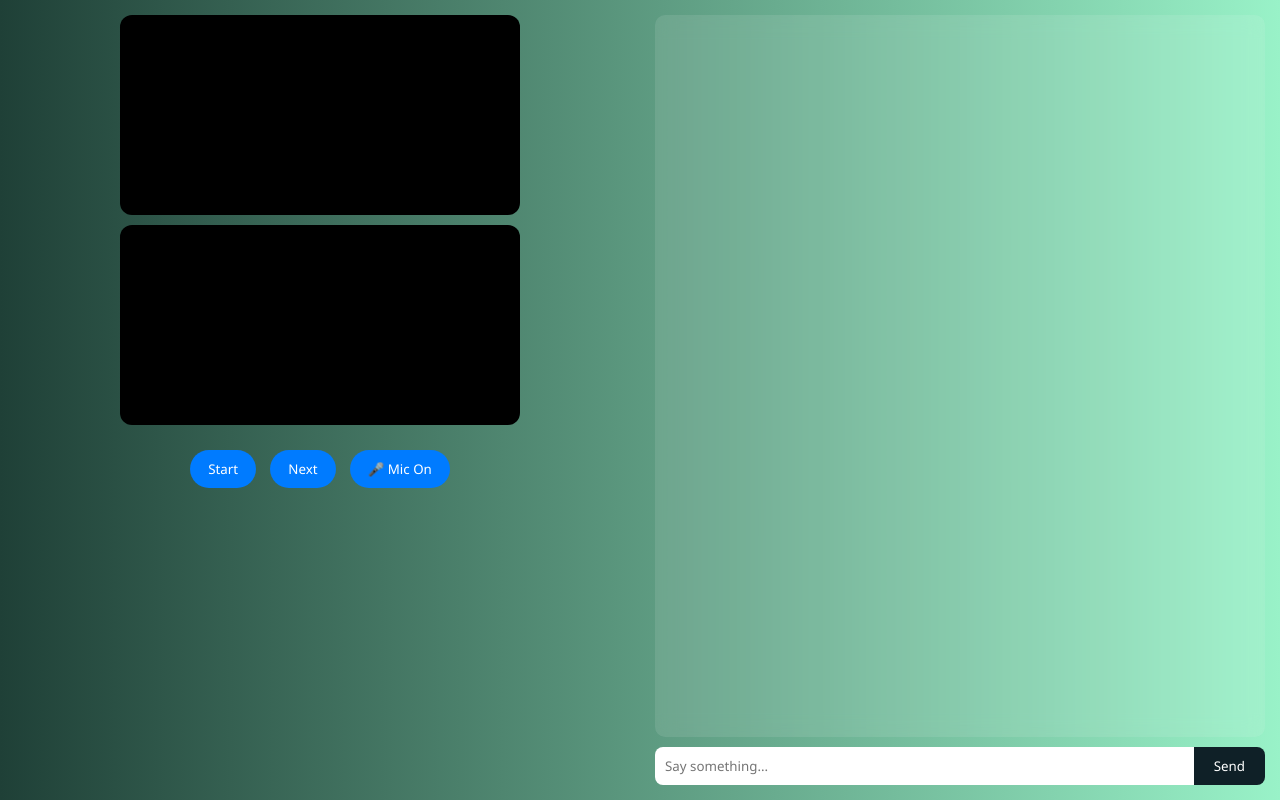
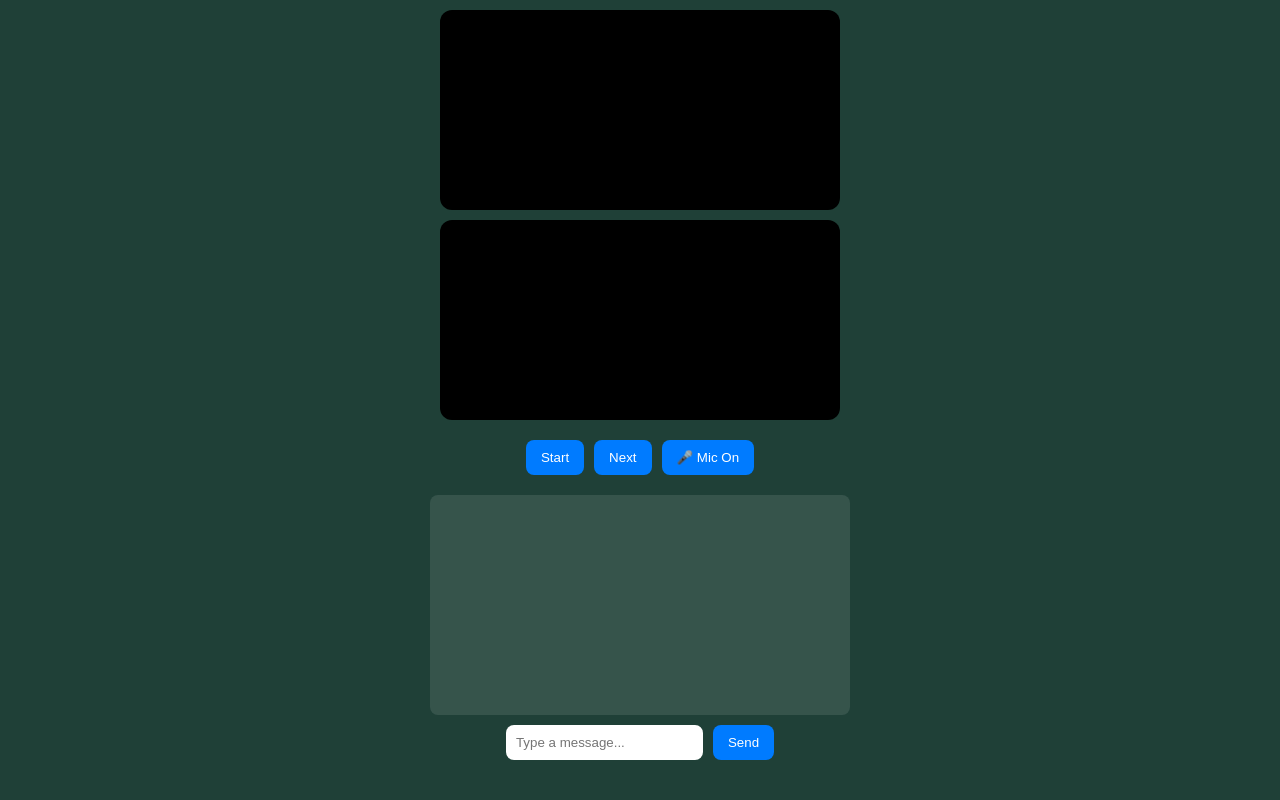
Before and after one commit to Alert9820/Omegle, a website: page public/index.html in a window 1280 px wide. Drawn offline with nearby package versions, Linux system fonts and the light colour scheme; no server answers.

Commit message:
Update index.html

```diff
--- a/public/index.html
+++ b/public/index.html
@@ -5,87 +5,33 @@
   <meta name="viewport" content="width=device-width, initial-scale=1.0"/>
   <title>Omegle Clone - Sunny</title>
   <style>
-    * { margin: 0; padding: 0; box-sizing: border-box; font-family: 'Segoe UI', sans-serif; }
-    body { display: flex; flex-direction: column; height: 100vh; background: linear-gradient(to right, #1f4037, #99f2c8); }
-
-    .main {
-      display: flex;
-      flex: 1;
-      flex-direction: row;
-      overflow: hidden;
+    body {
+      margin: 0; font-family: Arial; background: #1f4037; color: #fff;
+      display: flex; flex-direction: column; height: 100vh;
     }
-
-    .video-area, .chat-area {
-      flex: 1;
-      padding: 15px;
-      display: flex;
-      flex-direction: column;
-      align-items: center;
+    .video-container, .chat-container {
+      flex: 1; padding: 10px; display: flex; flex-direction: column; align-items: center;
     }
-
     video {
-      width: 90%;
-      max-width: 400px;
-      border-radius: 12px;
-      margin-bottom: 10px;
-      background: #000;
+      width: 90%; max-width: 400px; border-radius: 12px; background: black; margin-bottom: 10px;
     }
-
-    .controls {
-      margin: 10px;
+    .controls, .chat-controls {
+      display: flex; gap: 10px; margin-top: 10px;
     }
-
-    .controls button {
-      margin: 5px;
-      padding: 10px 18px;
-      border-radius: 20px;
-      border: none;
-      background: #007bff;
-      color: white;
-      cursor: pointer;
+    button {
+      padding: 10px 15px; border-radius: 8px; border: none;
+      background: #007bff; color: white; cursor: pointer;
     }
-
     #messages {
-      flex: 1;
-      width: 100%;
-      background: rgba(255, 255, 255, 0.1);
-      backdrop-filter: blur(10px);
-      color: white;
-      border-radius: 10px;
-      padding: 10px;
-      overflow-y: auto;
-      margin-bottom: 10px;
+      width: 100%; max-width: 400px; height: 200px;
+      background: rgba(255,255,255,0.1); overflow-y: auto;
+      padding: 10px; border-radius: 8px;
     }
-
-    #message-input {
-      display: flex;
-      width: 100%;
-    }
-
-    #msgBox {
-      flex: 1;
-      padding: 10px;
-      border: none;
-      border-radius: 8px 0 0 8px;
-    }
-
-    #sendBtn {
-      padding: 10px 20px;
-      border: none;
-      background-color: #0f2027;
-      color: white;
-      border-radius: 0 8px 8px 0;
-      cursor: pointer;
-    }
-
-    @media (max-width: 768px) {
-      .main { flex-direction: column; }
-    }
+    input { flex: 1; padding: 10px; border-radius: 8px; border: none; }
   </style>
 </head>
 <body>
-  <div class="main">
-    <div class="video-area">
+  <div class="video-container">
     <video id="localVideo" autoplay muted playsinline></video>
     <video id="remoteVideo" autoplay playsinline></video>
     <div class="controls">
@@ -94,22 +40,17 @@
       <button id="micBtn">🎤 Mic On</button>
     </div>
   </div>
-    <div class="chat-area">
+  <div class="chat-container">
     <div id="messages"></div>
-      <div id="message-input">
-        <input type="text" id="msgBox" placeholder="Say something..." />
+    <div class="chat-controls">
+      <input id="msgBox" placeholder="Type a message..." />
       <button id="sendBtn">Send</button>
-      </div>
     </div>
   </div>
 
   <script src="/socket.io/socket.io.js"></script>
   <script>
     const socket = io();
-    let localStream, peerConnection;
-    const config = { iceServers: [{ urls: 'stun:stun.l.google.com:19302' }] };
-    let isMicOn = true;
-
     const localVideo = document.getElementById('localVideo');
     const remoteVideo = document.getElementById('remoteVideo');
     const startBtn = document.getElementById('startBtn');
@@ -119,39 +60,47 @@
     const sendBtn = document.getElementById('sendBtn');
     const messages = document.getElementById('messages');
 
+    let localStream, peerConnection, micEnabled = true;
+    const config = { iceServers: [{ urls: 'stun:stun.l.google.com:19302' }] };
+
     startBtn.onclick = async () => {
-      if (!localStream) {
       localStream = await navigator.mediaDevices.getUserMedia({ video: true, audio: true });
       localVideo.srcObject = localStream;
-      }
       socket.emit('ready');
     };
 
     nextBtn.onclick = () => {
       socket.emit('next');
       cleanup();
+      socket.emit('ready');
     };
 
     micBtn.onclick = () => {
       if (!localStream) return;
-      isMicOn = !isMicOn;
-      localStream.getAudioTracks()[0].enabled = isMicOn;
-      micBtn.textContent = isMicOn ? '🎤 Mic On' : '🔇 Mic Off';
+      micEnabled = !micEnabled;
+      localStream.getAudioTracks()[0].enabled = micEnabled;
+      micBtn.textContent = micEnabled ? '🎤 Mic On' : '🔇 Mic Off';
     };
 
     sendBtn.onclick = () => {
       const msg = msgBox.value.trim();
-      if (msg) {
+      if (!msg) return;
       socket.emit('message', msg);
-        appendMsg('You', msg);
+      appendMessage(`You: ${msg}`);
       msgBox.value = '';
-      }
     };
 
-    socket.on('message', msg => appendMsg('Stranger', msg));
+    socket.on('message', msg => appendMessage(`Stranger: ${msg}`));
+
+    function appendMessage(msg) {
+      const div = document.createElement('div');
+      div.textContent = msg;
+      messages.appendChild(div);
+      messages.scrollTop = messages.scrollHeight;
+    }
 
     socket.on('startCall', async () => {
-      peerConnection = createPeerConnection();
+      peerConnection = createConnection();
       localStream.getTracks().forEach(track => peerConnection.addTrack(track, localStream));
       const offer = await peerConnection.createOffer();
       await peerConnection.setLocalDescription(offer);
@@ -159,7 +108,7 @@
     });
 
     socket.on('offer', async offer => {
-      peerConnection = createPeerConnection();
+      peerConnection = createConnection();
       localStream.getTracks().forEach(track => peerConnection.addTrack(track, localStream));
       await peerConnection.setRemoteDescription(new RTCSessionDescription(offer));
       const answer = await peerConnection.createAnswer();
@@ -167,8 +116,8 @@
       socket.emit('answer', answer);
     });
 
-    socket.on('answer', async answer => {
-      await peerConnection.setRemoteDescription(new RTCSessionDescription(answer));
+    socket.on('answer', answer => {
+      peerConnection.setRemoteDescription(new RTCSessionDescription(answer));
     });
 
     socket.on('candidate', candidate => {
@@ -179,27 +128,17 @@
       cleanup();
     });
 
-    function appendMsg(sender, msg) {
-      messages.innerHTML += `<div><b>${sender}:</b> ${msg}</div>`;
-      messages.scrollTop = messages.scrollHeight;
+    function createConnection() {
+      const pc = new RTCPeerConnection(config);
+      pc.onicecandidate = e => e.candidate && socket.emit('candidate', e.candidate);
+      pc.ontrack = e => remoteVideo.srcObject = e.streams[0];
+      return pc;
     }
 
     function cleanup() {
       if (peerConnection) peerConnection.close();
       peerConnection = null;
       remoteVideo.srcObject = null;
-      messages.innerHTML = '';
-    }
-
-    function createPeerConnection() {
-      const pc = new RTCPeerConnection(config);
-      pc.onicecandidate = (e) => {
-        if (e.candidate) socket.emit('candidate', e.candidate);
-      };
-      pc.ontrack = (e) => {
-        remoteVideo.srcObject = e.streams[0];
-      };
-      return pc;
     }
   </script>
 </body>
```
Lines whose indentation alone changed are shown as unchanged.
